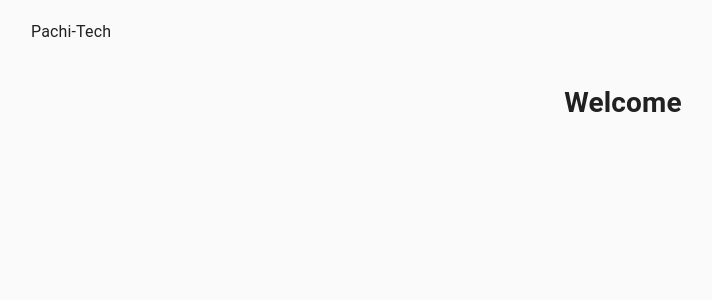
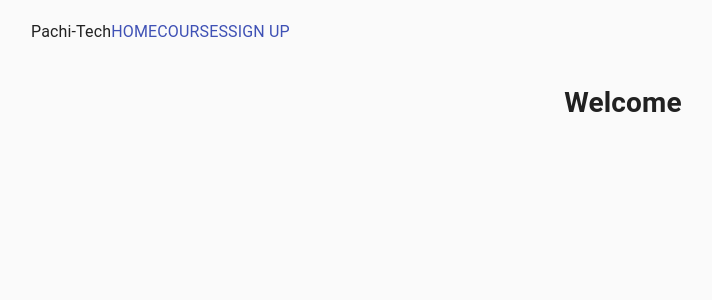
Before and after one commit to Cordovas-cmd/react-material, a React (Create React App) app in the folder react-material-site/: page / in a window 1280 px wide. Shown: the top 300 px of the page, without its empty margins (17-729 px from the left). Built offline with nearby package versions, Linux system fonts and the light colour scheme.

Commit message:
added some nav buttons

```diff
--- a/react-material-site/src/App.js
+++ b/react-material-site/src/App.js
@@ -2,7 +2,7 @@ import './App.css';
 import React from 'react';
 // just provides cross browser style normalization/consistency (diff browsers/older browsers)
 import CssBaseline from '@material-ui/core/CssBaseline';
-import NavigationBar from './NavBar';
+import NavigationBar from './Components/NavBar';
 
 function App() {
   return (
--- /dev/null
+++ b/react-material-site/src/Components/NavBar.js
@@ -0,0 +1,36 @@
+import React from 'react';
+import { Container } from '@material-ui/core/';
+import { Toolbar } from '@material-ui/core/';
+import { Typography } from '@material-ui/core/';
+import { Box } from  '@material-ui/core';
+import { Link } from '@material-ui/core';
+
+export default function NavigationBar() {
+    return (
+        <Container>
+
+            <Toolbar>
+
+            <Typography>
+                Pachi-Tech
+            </Typography>
+
+            <Box>
+
+                {['Home', 'Courses', 'Sign up'].map((menuOptions) => (
+                    <Link
+                    component='button'
+                    variant= 'body1'
+
+                    >
+                    {menuOptions.toUpperCase()}
+                    </Link>
+                ))}
+
+            </Box>
+
+            </Toolbar>
+
+        </Container>
+    );
+}
--- a/react-material-site/src/NavBar.js
+++ /dev/null
@@ -1,20 +0,0 @@
-import React from 'react';
-import { Container } from '@material-ui/core/';
-import { Toolbar } from '@material-ui/core/';
-import { Typography } from '@material-ui/core/';
-
-export default function NavigationBar() {
-    return (
-        <Container>
-
-            <Toolbar>
-
-            <Typography>
-                Pachi-Tech
-            </Typography>
-
-            </Toolbar>
-
-        </Container>
-    );
-}
```
